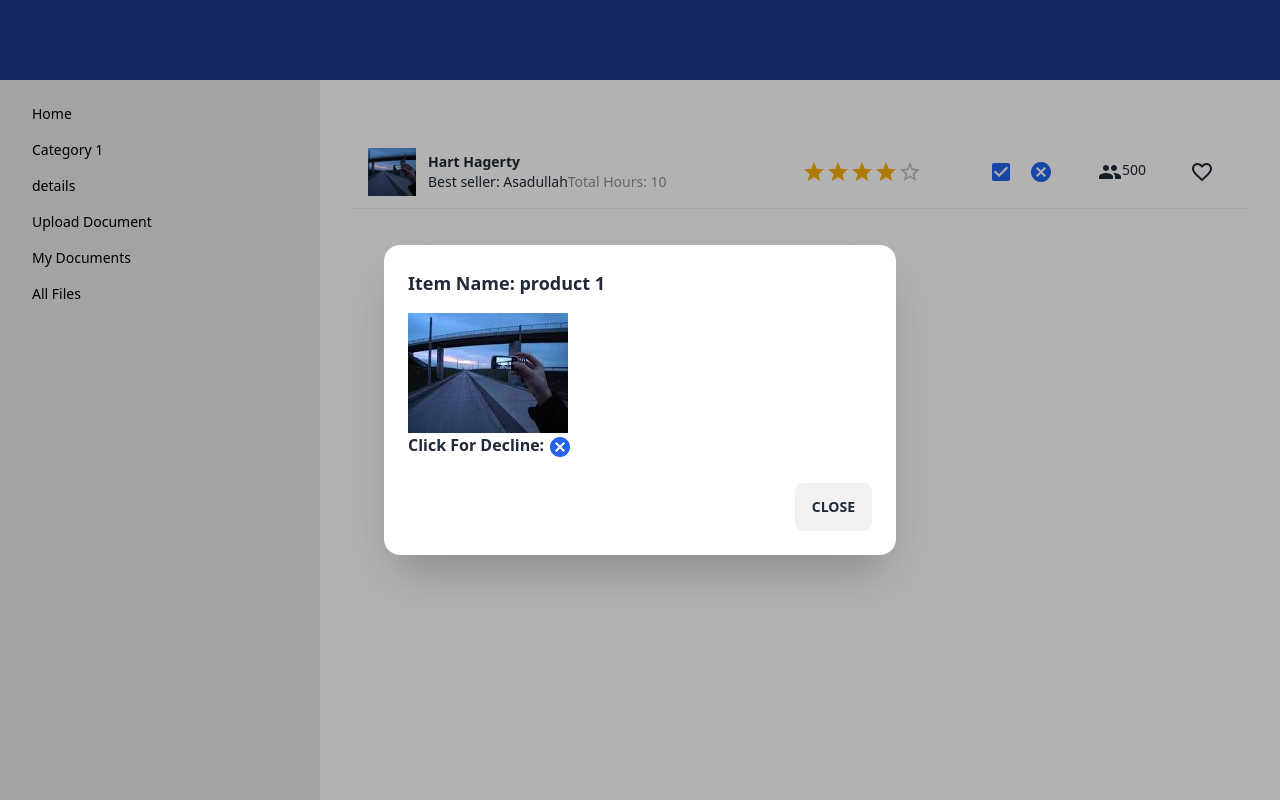
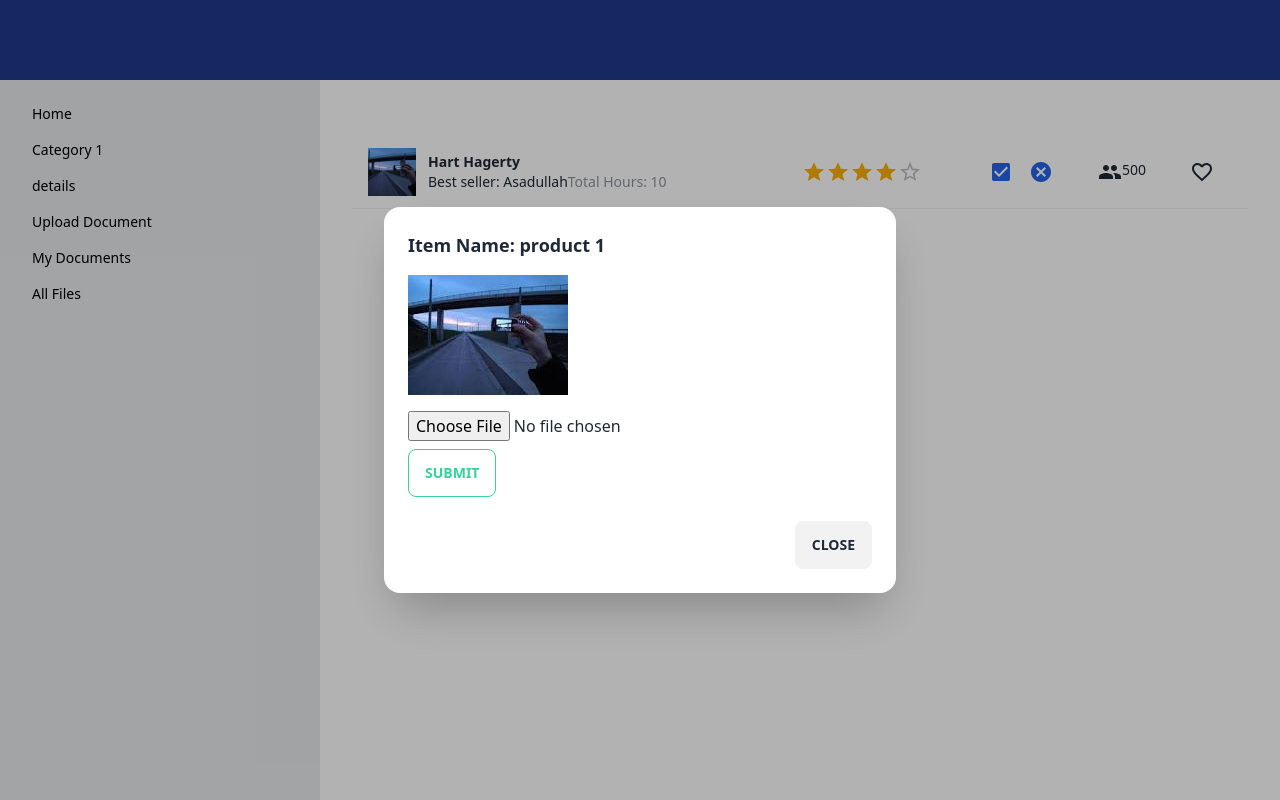
Before and after one commit to Asadullah246/drive, a React (Vite) app: page /allfiles in a window 1280 px wide. Both pictures are taken after a click on the button 1041 px from the left and 172 px from the top of the page. Built offline with nearby package versions, Linux system fonts and the light colour scheme.

Commit message:
update modal

```diff
--- a/src/pages/home/AllProducts.jsx
+++ b/src/pages/home/AllProducts.jsx
@@ -1,4 +1,4 @@
-import {  Rating } from "@mui/material";
+import {  Button, Rating } from "@mui/material";
 import GroupIcon from '@mui/icons-material/Group';
 import FavoriteBorderIcon from '@mui/icons-material/FavoriteBorder';
 import image from '../../assets/CardImage/download.jpg'
@@ -40,6 +40,7 @@ const data =
 // modal inside the function
 {/* modal */ }
 {/* Open the modal using ID.showModal() method */ }
+// onClick={() => window.my_modal_1.showModal()}
 {/* <button className="btn" onClick={() => window.my_modal_1.showModal()}>open modal</button> */ }
 // <dialog id="my_modal_1" className="modal">
 //     <form method="dialog" className="modal-box ">
@@ -89,8 +90,11 @@ const AllProducts = () => {
             <dialog id="my_modal_1" className="modal">
                 <form method="dialog" className="modal-box ">
                     <h3 className="font-bold text-lg mb-4">Item Name: {data.name}</h3>
-                    <img src={data.image} alt="" />
-                    <h2 className="font-semibold">Click For Decline:  <button><CancelIcon className="text-blue-600 me-4" /></button></h2>
+                    <img className="mb-4" src={data.image} alt="" />
+                    <input type="file" name="file" id="" />
+                    <br />
+                   <input className="btn btn-outline btn-success mt-2" type="submit" value="Submit" />
+                    {/* <h2 className="font-semibold">Click For Decline:  <button><CancelIcon className="text-blue-600 me-4" /></button></h2> */}
                     <div className="modal-action">
                         {/* if there is a button in form, it will close the modal */}
                         <button className="btn">Close</button>
```
